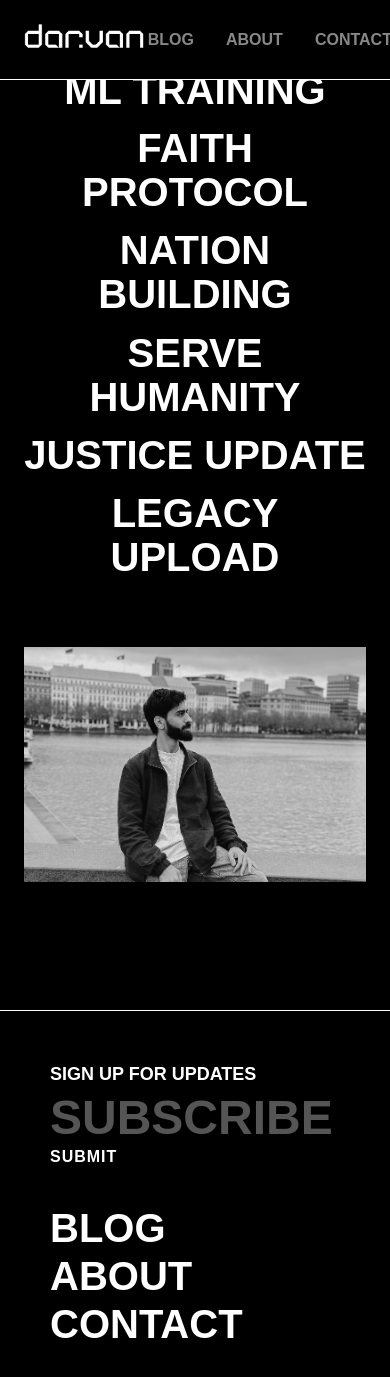
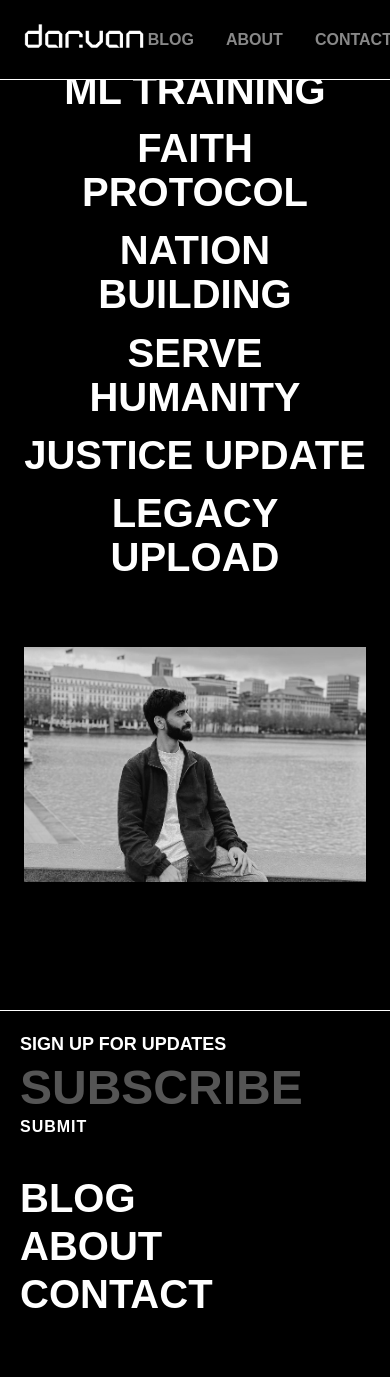
Before and after one commit to DarvanShvan/darvanshvan.github.io, a Jekyll site: the page built from index.markdown, in a window 390 px wide and 1400 px high, scrolled down 805 px. Shown: the top 1377 px of the window. Built offline with Jekyll 4.4.1, drawn with Linux system fonts in a browser that asks for light colours; some web fonts are replaced; after the commit the page ends 2145 px from its top, so only the background shows below that.

Commit message:
Remove footer padding for mobile, keep only for desktop

```diff
--- a/assets/css/styles.css
+++ b/assets/css/styles.css
@@ -364,9 +364,14 @@
      max-width: 100%;
      margin-right: auto;
      margin-left: auto;
-     padding: 50px;
      border-top: 1px solid #fff;
      background: #000;
+   }
+
+   @media (min-width: 769px) {
+     .site-footer {
+       padding: 50px;
+     }
    }
 
    .subscribe-form-col {
```
